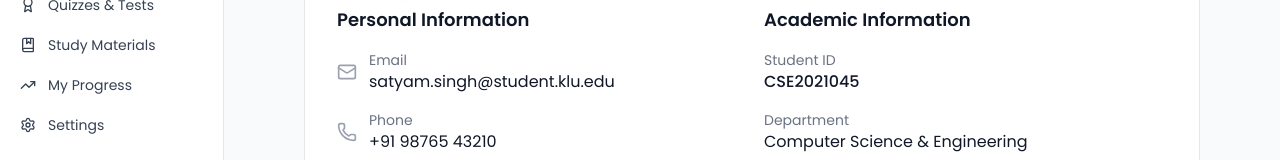
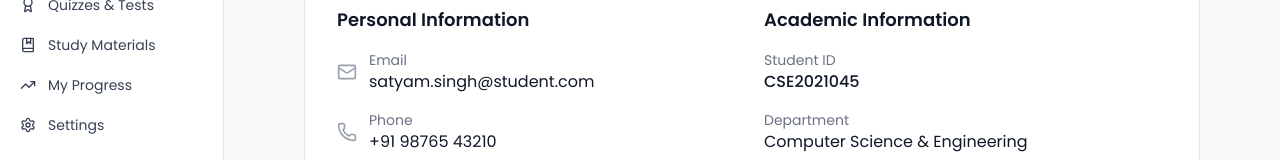
Before and after one commit to sanjanab-31/Course_Management, a React (Vite) app: page /student/profile in a window 1280 px wide. Shown: the part 328-488 px from the top of the page. Built offline with nearby package versions, Linux system fonts and the light colour scheme; no server answers; sample sign-in values are in the browser's storage.

Commit message:
Chnages simple

```diff
--- a/src/components/student/StudentProfile.jsx
+++ b/src/components/student/StudentProfile.jsx
@@ -41,7 +41,7 @@ const StudentProfile = () => {
                                     <Mail className="w-5 h-5 text-gray-400" />
                                     <div>
                                         <p className="text-sm text-gray-500">Email</p>
-                                        <p className="text-gray-900">satyam.singh@student.klu.edu</p>
+                                        <p className="text-gray-900">satyam.singh@student.com</p>
                                     </div>
                                 </div>
 
```
